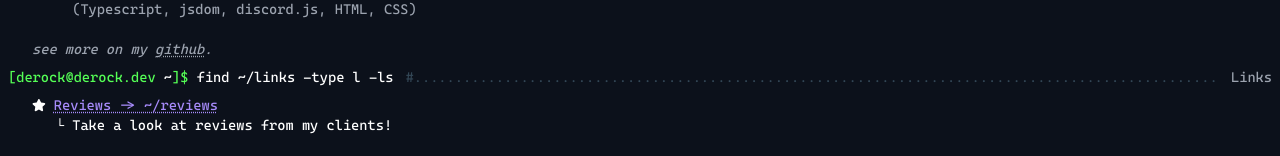
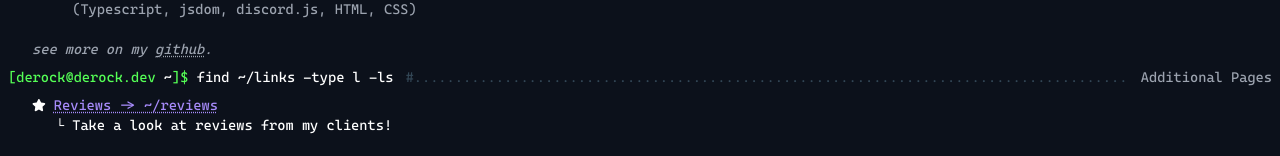
Before and after one commit to ItzDerock/derock.dev, a Next.js app: page / in a window 1280 px wide. Shown: the part 1431-1587 px from the top of the page. Built offline with nearby package versions, Linux system fonts and the light colour scheme; no server answers.

Commit message:
feat: you can never have too much animations

```diff
--- a/src/components/Links/IconLink.tsx
+++ b/src/components/Links/IconLink.tsx
@@ -15,7 +15,7 @@ export function FontAwesomeLink(props: FontAwesomeLinkProps) {
             <FontAwesomeIcon
                 icon={props.icon}
                 size={props.size}
-                className={props.className ?? "scale-110 duration-100 hover:scale-125 align-middle"}
+                className={props.className ?? "scale-110 duration-100 hover:scale-125 align-middle hover:rotate-3"}
             />
         </a>
     )
--- a/src/pages/index.tsx
+++ b/src/pages/index.tsx
@@ -100,6 +100,7 @@ const Index: NextPage = () => {
               position="Founder"
               startDate="4/26/2022"
               link="https://poroscout.gg"
+              animationIndex={10}
             >
               PoroScout is a League of Legends Discord Bot. <br />
               PoroScout is currently in <PoroScoutGuilds /> guilds. <br />
@@ -115,6 +116,7 @@ const Index: NextPage = () => {
               startDate="01/07/2022"
               endDate="04/25/2022"
               link="https://infobeyondtech.com/"
+              animationIndex={11}
             >
               Summer internship where I and a team built and racked a multi-GPU 2U server. <br />
               I worked on training and adapting GANs and YOLO models for threat evaluation through image processing. <br />
@@ -129,6 +131,7 @@ const Index: NextPage = () => {
               startDate="01/07/2022"
               endDate="04/25/2022"
               link="https://mcstorage.cloud"
+              animationIndex={12}
             >
               MCStorage was a cloud storage hosting provider. <br/>
               It featured a fully function web dashboard <span className="text-secondary">(React, NGINX, Node.JS, Docker)</span> <br/>
@@ -158,7 +161,7 @@ const Index: NextPage = () => {
             <span className="text-secondary italic">see more on my <Link to="https://github.com/ItzDerock" color="text-secondary">github</Link>.</span>
         </Command>
 
-        <Command input="find ~/links -type l -ls" title="Links" animationIndex={8}>
+        <Command input="find ~/links -type l -ls" title="Additional Pages" animationIndex={8}>
             <TreeEntity
               title="Reviews -> ~/reviews"
               icon={faStar}
```
